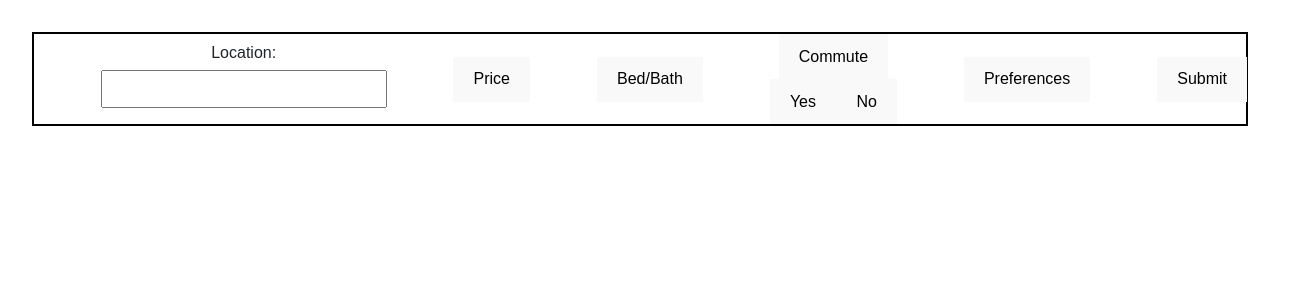
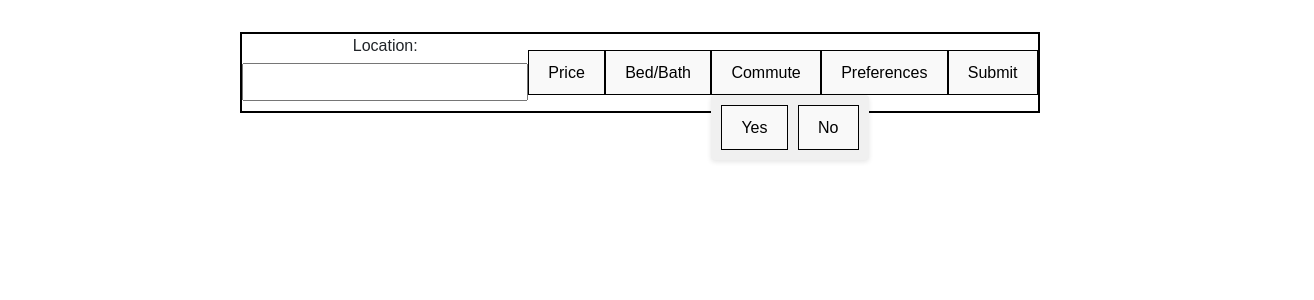
Before and after one commit to PV1shal/INRIX-frontend, a React (Vite) app in the folder INRIX-hack23/: page /MainPage in a window 1280 px wide. Both pictures are taken after a click on the button "Commute". Shown: the top 300 px of the page, 1314 px wide, since content can reach past the window. Built offline with nearby package versions, Linux system fonts and the light colour scheme.

Commit message:
updated styles

```diff
--- a/INRIX-hack23/src/commonStyle/common.css
+++ b/INRIX-hack23/src/commonStyle/common.css
@@ -27,7 +27,7 @@
 .button-header {
     display: flex;
     flex-direction: row;
-    width: 100vw;
+    width: auto;
     justify-content:space-evenly;
     align-items: center;
 }
--- a/INRIX-hack23/src/filterButtons/commuteForm.jsx
+++ b/INRIX-hack23/src/filterButtons/commuteForm.jsx
@@ -1,4 +1,3 @@
-// CommuteForm.jsx
 import React, { useState } from 'react';
 
 const CommuteForm = ({
@@ -21,19 +20,39 @@ const CommuteForm = ({
     }
   };
 
+  const toggleForm = () => {
+    setFormVisible(!formVisible);
+  };
+
   return (
-    <div>
+    <div style={{ position: 'relative' }}>
       {/* Button or dropdown to trigger the form */}
-      <button onClick={() => setFormVisible(!formVisible)}>Commute</button>
+      <button onClick={toggleForm}>Commute</button>
 
       {/* Display form when triggered */}
       {formVisible && (
-        <div>
+        <div
+          style={{
+            position: 'absolute',
+            top: '100%', // Position it below the button
+            left: 0,
+            zIndex: 1, // Ensure it's above other elements
+          }}
+        >
+          <div
+            style={{
+              background: '#f0f0f0', // Background color for the container
+              padding: '10px', // Padding for the container
+              borderRadius: '4px', // Rounded corners for the container
+              boxShadow: '0 2px 5px rgba(0, 0, 0, 0.1)', // Box shadow for the container
+            }}
+          >
             {/* Dropdown with Yes/No options as buttons */}
-          <div>
+            <div style={{ display: 'flex' }}>
               <button
                 onClick={() => handleSelection('Yes')}
                 className={commuteSelection === 'Yes' ? 'selected' : ''}
+                style={{ marginRight: '10px' }} // Add margin between buttons
               >
                 Yes
               </button>
@@ -55,7 +74,7 @@ const CommuteForm = ({
                   placeholder="e.g., 30"
                   value={preferredTime}
                   onChange={(e) => setPreferredTime(e.target.value)}
-                style={{ width: '80px' }}
+                  style={{ width: '80px', marginRight: '10px' }}
                 />
 
                 <label htmlFor="destination">Destination:</label>
@@ -69,6 +88,7 @@ const CommuteForm = ({
                 />
               </div>
             )}
+          </div>
         </div>
       )}
 
--- a/INRIX-hack23/src/filterButtons/preferenceForms.jsx
+++ b/INRIX-hack23/src/filterButtons/preferenceForms.jsx
@@ -1,3 +1,99 @@
+// import React, { useState } from 'react';
+
+// const PreferenceButtons = ({ category, selectedValue, onSelect }) => {
+//   const buttons = Array.from({ length: 5 }, (_, index) => (
+//     <button
+//       key={index}
+//       onClick={() => onSelect(category, index + 1)}
+//       style={{
+//         marginRight: '5px',
+//         padding: '5px',
+//         border: '1px solid #ccc',
+//         backgroundColor: index + 1 === selectedValue ? '#4caf50' : 'transparent',
+//         color: index + 1 === selectedValue ? 'white' : 'black',
+//       }}
+//     >
+//       {index + 1}
+//     </button>
+//   ));
+
+//   return <div>{buttons}</div>;
+// };
+
+// const DropdownForm = ({preferences, setPreferences}) => {
+//   // const [preferences, setPreferences] = useState({
+//   //   noise: 1,
+//   //   parking: 1,
+//   //   transit: 1,
+//   // });
+//   const [dropdownVisible, setDropdownVisible] = useState(false);
+
+//   const handlePreferenceChange = (category, value) => {
+//     setPreferences((prevPreferences) => ({
+//       ...prevPreferences,
+//       [category]: value,
+//     }));
+//   };
+
+//   const handleDropdownToggle = () => {
+//     setDropdownVisible(!dropdownVisible);
+//   };
+
+//   const handleSubmit = () => {
+//     // Do something with the values, e.g., store them or use them in further processing
+//     // console.log("Saving results...");
+//     console.log("Preferences: ", preferences);
+
+//     // Toggle dropdown visibility
+//     setDropdownVisible(!dropdownVisible);
+//   };
+
+//   return (
+//     <div>
+//       <button type="button" onClick={handleDropdownToggle}>
+//         Preferences
+//       </button>
+
+//       {dropdownVisible && (
+//         <div>
+//           <div>
+//             <span>Noise: </span>
+//             <PreferenceButtons
+//               category="noise"
+//               selectedValue={preferences.noise}
+//               onSelect={handlePreferenceChange}
+//             />
+//           </div>
+//           <div>
+//             <span>Parking: </span>
+//             <PreferenceButtons
+//               category="parking"
+//               selectedValue={preferences.parking}
+//               onSelect={handlePreferenceChange}
+//             />
+//           </div>
+//           <div>
+//             <span>Transit: </span>
+//             <PreferenceButtons
+//               category="transit"
+//               selectedValue={preferences.transit}
+//               onSelect={handlePreferenceChange}
+//             />
+//           </div>
+//           <button type="button" onClick={handleSubmit}>
+//         Save Changes
+//       </button>
+//         </div>
+//       )}
+
+//       <br />
+
+
+//     </div>
+//   );
+// };
+
+// export default DropdownForm;
 import React, { useState } from 'react';
 
 const PreferenceButtons = ({ category, selectedValue, onSelect }) => {
@@ -20,12 +116,7 @@ const PreferenceButtons = ({ category, selectedValue, onSelect }) => {
   return <div>{buttons}</div>;
 };
 
-const DropdownForm = ({preferences, setPreferences}) => {
-  // const [preferences, setPreferences] = useState({
-  //   noise: 1,
-  //   parking: 1,
-  //   transit: 1,
-  // });
+const DropdownForm = ({ preferences, setPreferences }) => {
   const [dropdownVisible, setDropdownVisible] = useState(false);
 
   const handlePreferenceChange = (category, value) => {
@@ -49,13 +140,25 @@ const DropdownForm = ({preferences, setPreferences}) => {
   };
 
   return (
-    <div>
+    <div style={{ position: 'relative' }}>
       <button type="button" onClick={handleDropdownToggle}>
         Preferences
       </button>
 
       {dropdownVisible && (
-        <div>
+        <div
+          style={{
+            position: 'absolute',
+            top: '100%',
+            left: 0,
+            zIndex: 1,
+            background: '#f0f0f0',
+            padding: '10px',
+            borderRadius: '4px',
+            boxShadow: '0 2px 5px rgba(0, 0, 0, 0.1)',
+            width: '200px', // Adjust the width as needed
+          }}
+        >
           <div>
             <span>Noise: </span>
             <PreferenceButtons
@@ -81,14 +184,10 @@ const DropdownForm = ({preferences, setPreferences}) => {
             />
           </div>
           <button type="button" onClick={handleSubmit}>
-        Save Changes
-      </button>
+            Save Changes
+          </button>
         </div>
       )}
-
-      <br />
-
-
     </div>
   );
 };
--- a/INRIX-hack23/src/index.css
+++ b/INRIX-hack23/src/index.css
@@ -1,6 +1,5 @@
 :root {
   font-family: Inter, system-ui, Avenir, Helvetica, Arial, sans-serif;
-  /* line-height: 1.5; */
   font-weight: 400;
 
   color-scheme: light dark;
@@ -30,7 +29,7 @@ body {
   top: 0;
   left: 0;
   display: flex;
-  min-width: 320px;
+  /* min-width: 320px; */
   min-height: 100vh;
 }
 
@@ -41,7 +40,7 @@ h1 {
 
 button {
   border-radius: 8px;
-  border: 1px solid transparent;
+  border: 1px solid black;
   padding: 0.6em 1.2em;
   font-size: 1em;
   font-weight: 500;
@@ -50,8 +49,11 @@ button {
   cursor: pointer;
   transition: border-color 0.25s;
 }
+
 button:hover {
   border-color: #646cff;
+  background-color: gray;
+
 }
 button:focus,
 button:focus-visible {
```
Lines whose indentation alone changed are shown as unchanged.
